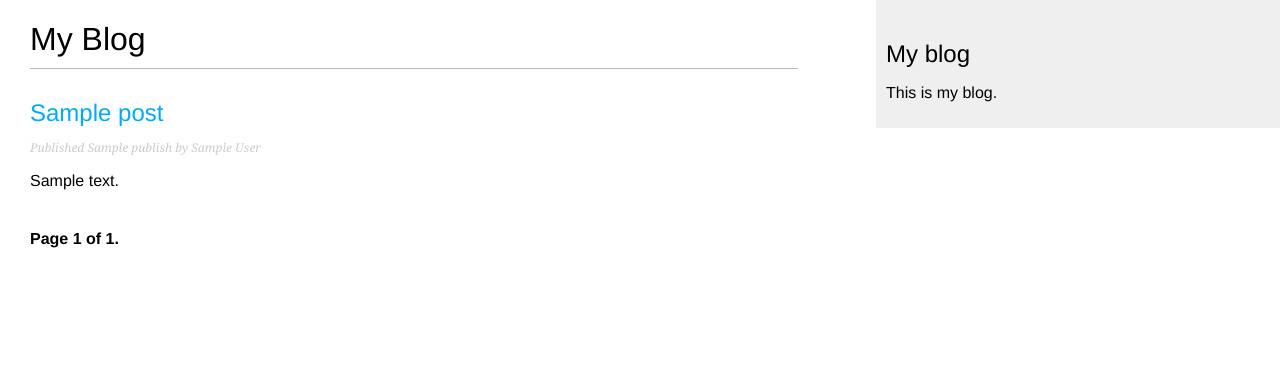
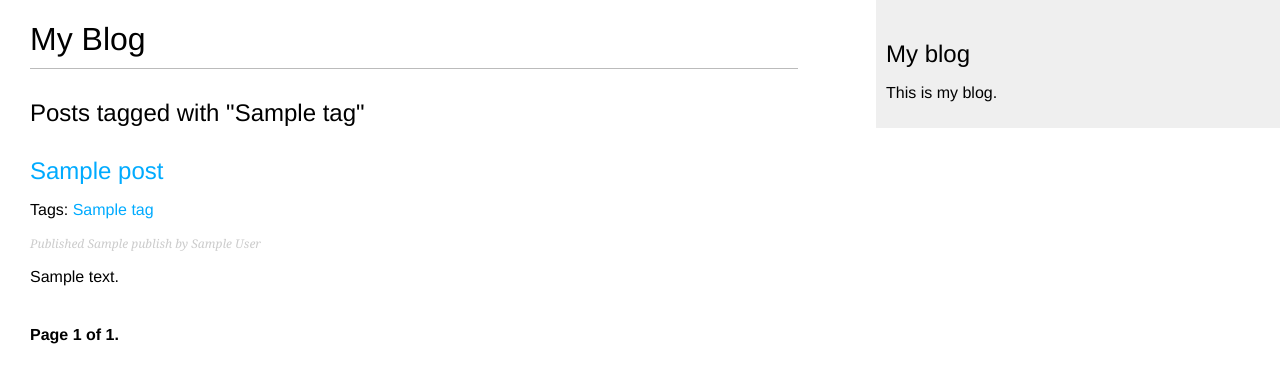
Before and after one commit to mohammadhprp/Django3ByExample, a Django app: template mysite/blog/templates/blog/post/list.html in a window 1280 px wide. Shown: the top 383 px of the page. Run offline with Django 3.2, Linux system fonts and the light colour scheme; the template is opened without the code that fills it: most values are stand-ins (such as "Sample title", 1, 10 or a date in 2020).

Commit message:
add filter views by tag to the list

```diff
--- a/mysite/blog/templates/blog/post/list.html
+++ b/mysite/blog/templates/blog/post/list.html
@@ -4,11 +4,24 @@
 
 {% block content %}
 <h1>My Blog</h1>
+  {% if tag %}
+    <h2>Posts tagged with "{{ tag.name }}"</h2>
+  {% endif %}
   {% for post in posts %}
     <h2>
-    <a href="{{ post.get_abdolute_url }}">{{ post.title }}</a>
+      <a href="{{ post.get_absolute_url }}">
+        {{ post.title }}
+      </a>
     </h2>
-
+    <p class="tags">
+      Tags:
+      {% for tag in post.tags.all %}
+        <a href="{% url 'blog:post_list_by_tag' tag.slug %}">
+          {{ tag.name }}
+        </a>
+        {% if not forloop.last %}, {% endif %}
+      {% endfor %}
+    </p>
     <p class="date">
       Published {{ post.publish }} by {{ post.author }}
     </p>
```
Lines whose indentation alone changed are shown as unchanged.
